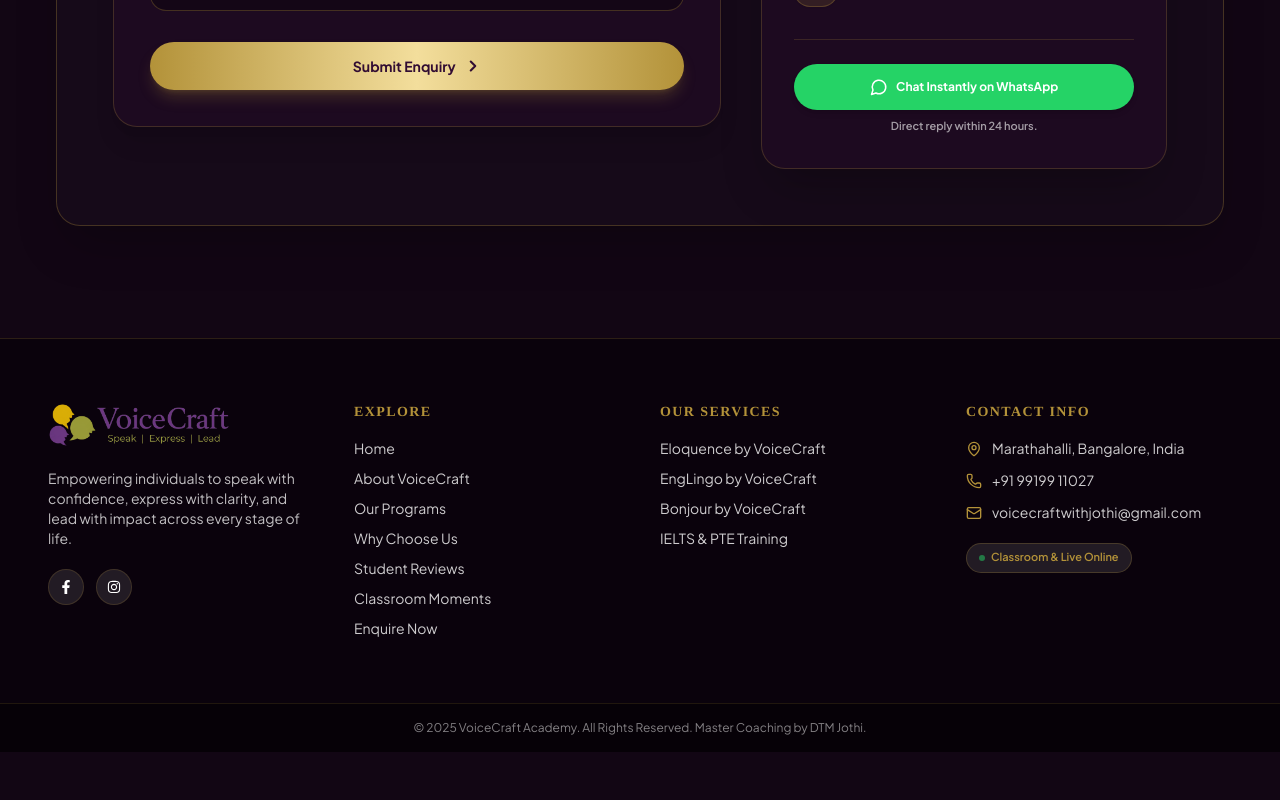
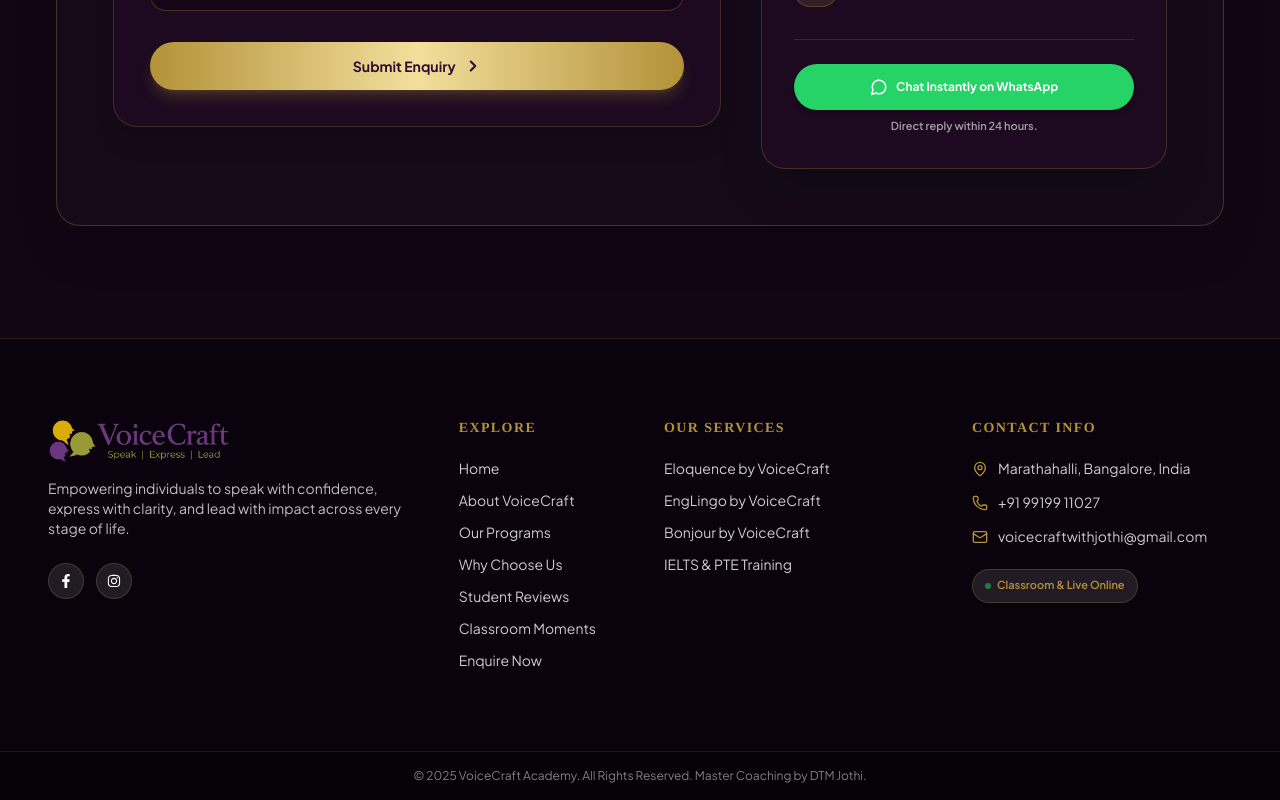
Before and after one commit to LoneRanger-dev/voicecraft-academy, a React (Vite) app in the folder voicecraft-frontend/: page / in a window 1280 px wide. Shown: the part 7508-8308 px from the top of the page. Before the commit the page ends 8260 px from the top, so only its background shows below. Built offline with nearby package versions, Linux system fonts and the light colour scheme; a web font is replaced by a local one.

Commit message:
fix(footer): balance column spacing and alignment across all viewports (4-2-3-3 grid)

```diff
--- a/voicecraft-frontend/src/pages/Home.jsx
+++ b/voicecraft-frontend/src/pages/Home.jsx
@@ -1878,25 +1878,25 @@
   return content;
 }
 
-// 11. FOOTER (Executive Masterclass 4-Column Footer)
+// 11. FOOTER (Executive Masterclass 4-Column Balanced Grid)
 function Footer() {
   return (
     <footer className="bg-[#0A020C] text-white border-t border-brand-gold/20">
-      <div className="w-full max-w-7xl mx-auto px-6 lg:px-12 py-16">
-        <div className="grid grid-cols-1 sm:grid-cols-2 lg:grid-cols-4 gap-10">
-          {/* Column 1: Brand Info */}
-          <div>
+      <div className="w-full max-w-7xl mx-auto px-6 sm:px-8 lg:px-12 py-16 lg:py-20">
+        <div className="grid grid-cols-1 sm:grid-cols-2 lg:grid-cols-12 gap-10 lg:gap-8 xl:gap-12 items-start">
+          {/* Column 1: Brand Info (col-span-4 on desktop) */}
+          <div className="lg:col-span-4 flex flex-col items-start">
             <a href="#home" className="inline-flex">
               <img
                 src={logo}
                 alt="VoiceCraft"
-                className="h-11 w-auto brightness-110"
+                className="h-10 sm:h-11 w-auto brightness-110"
               />
             </a>
-            <p className="mt-4 text-xs sm:text-sm text-white/75 leading-relaxed">
+            <p className="mt-4 text-xs sm:text-sm text-white/75 leading-relaxed max-w-sm">
               Empowering individuals to speak with confidence, express with clarity, and lead with impact across every stage of life.
             </p>
-            <div className="flex items-center gap-3 mt-5">
+            <div className="flex items-center gap-3 mt-6">
               {socialLinks.map(({ label, icon: Icon, href }) => (
                 <a
                   key={label}
@@ -1904,7 +1904,7 @@
                   target="_blank"
                   rel="noopener noreferrer"
                   aria-label={label}
-                  className="w-9 h-9 rounded-full bg-white/10 hover:bg-brand-gold hover:text-brand-deep border border-brand-gold/20 flex items-center justify-center text-white transition-all text-xs"
+                  className="w-9 h-9 rounded-full bg-white/10 hover:bg-brand-gold hover:text-brand-deep border border-brand-gold/25 flex items-center justify-center text-white transition-all duration-200 text-xs shadow-sm hover:scale-110"
                 >
                   <Icon size={14} />
                 </a>
@@ -1912,41 +1912,85 @@
             </div>
           </div>
 
-          {/* Column 2: Quick Links */}
-          <div>
-            <h4 className="font-serif text-sm font-bold text-brand-gold uppercase tracking-widest mb-4">
+          {/* Column 2: Quick Links (col-span-2 on desktop) */}
+          <div className="lg:col-span-2">
+            <h4 className="font-serif text-xs sm:text-sm font-bold text-brand-gold uppercase tracking-widest mb-5">
               Explore
             </h4>
-            <ul className="space-y-2.5 text-xs sm:text-sm text-white/80">
-              <li><a href="#home" className="hover:text-brand-gold transition-colors">Home</a></li>
-              <li><a href="#about" className="hover:text-brand-gold transition-colors">About VoiceCraft</a></li>
-              <li><a href="#programs" className="hover:text-brand-gold transition-colors">Our Programs</a></li>
-              <li><a href="#why-us" className="hover:text-brand-gold transition-colors">Why Choose Us</a></li>
-              <li><a href="#testimonials" className="hover:text-brand-gold transition-colors">Student Reviews</a></li>
-              <li><a href="#gallery" className="hover:text-brand-gold transition-colors">Classroom Moments</a></li>
-              <li><a href="#enquiry" className="hover:text-brand-gold transition-colors">Enquire Now</a></li>
+            <ul className="space-y-3 text-xs sm:text-sm text-white/80">
+              <li>
+                <a href="#home" className="hover:text-brand-gold hover:translate-x-1 transition-all inline-block">
+                  Home
+                </a>
+              </li>
+              <li>
+                <a href="#about" className="hover:text-brand-gold hover:translate-x-1 transition-all inline-block">
+                  About VoiceCraft
+                </a>
+              </li>
+              <li>
+                <a href="#programs" className="hover:text-brand-gold hover:translate-x-1 transition-all inline-block">
+                  Our Programs
+                </a>
+              </li>
+              <li>
+                <a href="#why-us" className="hover:text-brand-gold hover:translate-x-1 transition-all inline-block">
+                  Why Choose Us
+                </a>
+              </li>
+              <li>
+                <a href="#testimonials" className="hover:text-brand-gold hover:translate-x-1 transition-all inline-block">
+                  Student Reviews
+                </a>
+              </li>
+              <li>
+                <a href="#gallery" className="hover:text-brand-gold hover:translate-x-1 transition-all inline-block">
+                  Classroom Moments
+                </a>
+              </li>
+              <li>
+                <a href="#enquiry" className="hover:text-brand-gold hover:translate-x-1 transition-all inline-block">
+                  Enquire Now
+                </a>
+              </li>
             </ul>
           </div>
 
-          {/* Column 3: Our Programs */}
-          <div>
-            <h4 className="font-serif text-sm font-bold text-brand-gold uppercase tracking-widest mb-4">
+          {/* Column 3: Our Programs (col-span-3 on desktop) */}
+          <div className="lg:col-span-3">
+            <h4 className="font-serif text-xs sm:text-sm font-bold text-brand-gold uppercase tracking-widest mb-5">
               Our Services
             </h4>
-            <ul className="space-y-2.5 text-xs sm:text-sm text-white/80">
-              <li><a href="#programs" className="hover:text-brand-gold transition-colors">Eloquence by VoiceCraft</a></li>
-              <li><a href="#programs" className="hover:text-brand-gold transition-colors">EngLingo by VoiceCraft</a></li>
-              <li><a href="#programs" className="hover:text-brand-gold transition-colors">Bonjour by VoiceCraft</a></li>
-              <li><a href="#programs" className="hover:text-brand-gold transition-colors">IELTS & PTE Training</a></li>
+            <ul className="space-y-3 text-xs sm:text-sm text-white/80">
+              <li>
+                <a href="#programs" className="hover:text-brand-gold hover:translate-x-1 transition-all inline-block">
+                  Eloquence by VoiceCraft
+                </a>
+              </li>
+              <li>
+                <a href="#programs" className="hover:text-brand-gold hover:translate-x-1 transition-all inline-block">
+                  EngLingo by VoiceCraft
+                </a>
+              </li>
+              <li>
+                <a href="#programs" className="hover:text-brand-gold hover:translate-x-1 transition-all inline-block">
+                  Bonjour by VoiceCraft
+                </a>
+              </li>
+              <li>
+                <a href="#programs" className="hover:text-brand-gold hover:translate-x-1 transition-all inline-block">
+                  IELTS & PTE Training
+                </a>
+              </li>
             </ul>
           </div>
 
-          {/* Column 4: Contact Info */}
-          <div>
-            <h4 className="font-serif text-sm font-bold text-brand-gold uppercase tracking-widest mb-4">
+          {/* Column 4: Contact Info (col-span-3 on desktop) */}
+          <div className="lg:col-span-3">
+            <h4 className="font-serif text-xs sm:text-sm font-bold text-brand-gold uppercase tracking-widest mb-5">
               Contact Info
             </h4>
-            <div className="space-y-3 text-xs sm:text-sm text-white/80">
+            <div className="space-y-3.5 text-xs sm:text-sm text-white/80">
               <div className="flex items-start gap-2.5">
                 <MapPin size={16} className="text-brand-gold shrink-0 mt-0.5" />
                 <span>Marathahalli, Bangalore, India</span>
@@ -1964,7 +2008,7 @@
                 </a>
               </div>
               <div className="pt-2">
-                <span className="inline-flex items-center gap-1.5 px-3 py-1 rounded-full bg-white/10 text-[11px] font-semibold text-brand-gold border border-brand-gold/25">
+                <span className="inline-flex items-center gap-1.5 px-3 py-1.5 rounded-full bg-white/10 text-[11px] font-semibold text-brand-gold border border-brand-gold/25">
                   <span className="w-1.5 h-1.5 rounded-full bg-[#25D366] animate-pulse" />
                   Classroom & Live Online
                 </span>
```
